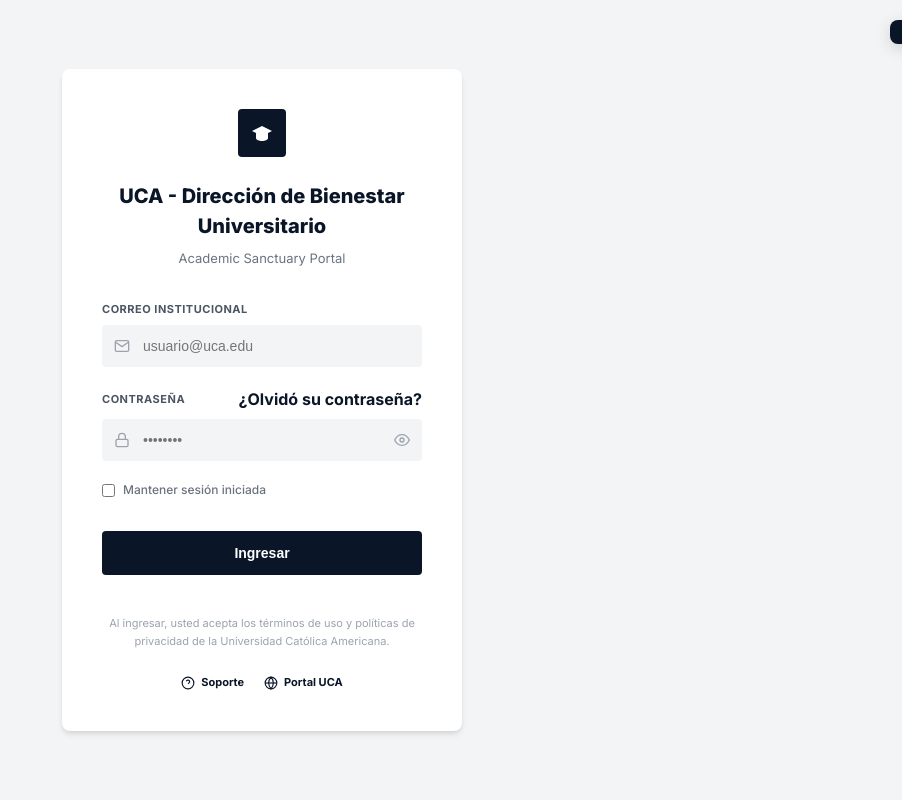
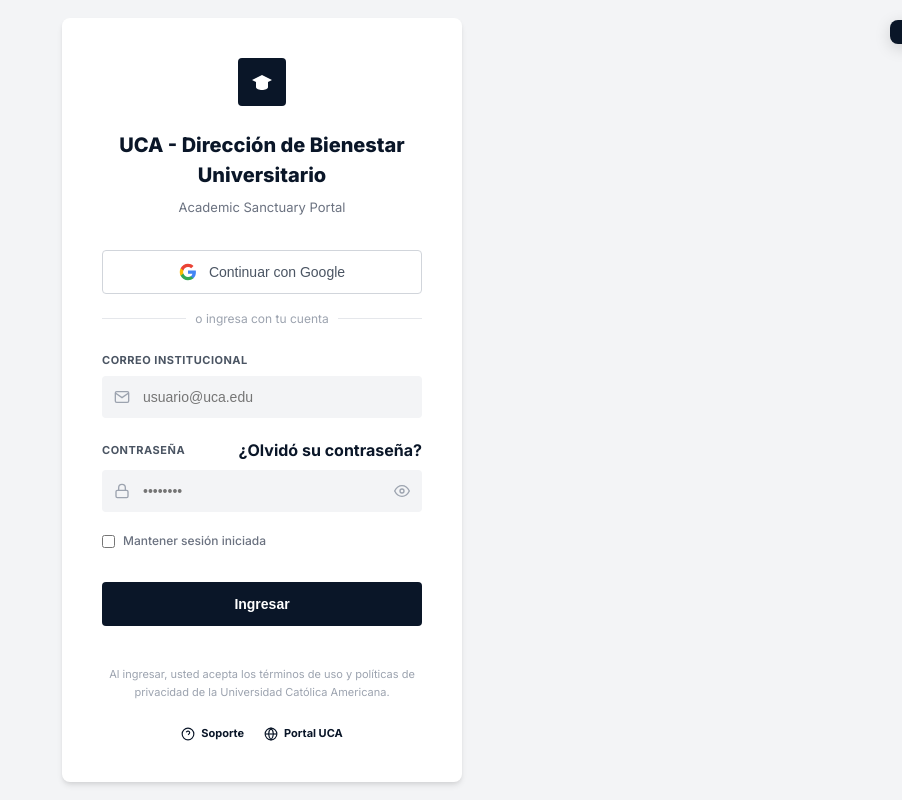
Before and after one commit to jooosUu/Chat_uca, a plain HTML site: page index.html in a window 1280 px wide. Both pictures are taken after a click on the element 407 px from the left and 440 px from the top of the page. Shown: the whole page, without its empty margins (378-1280 px from the left). Drawn offline with Linux system fonts and the light colour scheme.

Commit message:
Fix sidebar logo color and add Google login button

```diff
--- a/index.html
+++ b/index.html
@@ -49,6 +49,13 @@
             </div>
             <h2>UCA - Dirección de Bienestar Universitario</h2>
             <p class="subtitle">Academic Sanctuary Portal</p>
+
+            <button class="login-google-btn" onclick="finishLogin()">
+                <svg viewBox="0 0 24 24" width="18" height="18"><path d="M22.56 12.25c0-.78-.07-1.53-.2-2.25H12v4.26h5.92c-.26 1.37-1.04 2.53-2.21 3.31v2.77h3.57c2.08-1.92 3.28-4.74 3.28-8.09z" fill="#4285F4"/><path d="M12 23c2.97 0 5.46-.98 7.28-2.66l-3.57-2.77c-.98.66-2.23 1.06-3.71 1.06-2.86 0-5.29-1.93-6.16-4.53H2.18v2.84C3.99 20.53 7.7 23 12 23z" fill="#34A853"/><path d="M5.84 14.09c-.22-.66-.35-1.36-.35-2.09s.13-1.43.35-2.09V7.07H2.18C1.43 8.55 1 10.22 1 12s.43 3.45 1.18 4.93l3.66-2.84z" fill="#FBBC05"/><path d="M12 5.38c1.62 0 3.06.56 4.21 1.64l3.15-3.15C17.45 2.09 14.97 1 12 1 7.7 1 3.99 3.47 2.18 7.07l3.66 2.84c.87-2.6 3.3-4.53 6.16-4.53z" fill="#EA4335"/></svg>
+                Continuar con Google
+            </button>
+
+            <div class="login-divider">o ingresa con tu cuenta</div>
 
             <div class="login-form-group">
                 <label>CORREO INSTITUCIONAL</label>
--- a/styles.css
+++ b/styles.css
@@ -252,6 +252,73 @@ body {
     font-size: 11px;
     font-weight: 700;
     color: #0a1628;
+}
+
+.login-google-btn {
+    width: 100%;
+    padding: 12px;
+    background: #ffffff;
+    color: #4b5563;
+    border: 1px solid #d1d5db;
+    border-radius: 4px;
+    font-size: 14px;
+    font-weight: 500;
+    cursor: pointer;
+    margin-bottom: 16px;
+    display: flex;
+    align-items: center;
+    justify-content: center;
+    gap: 12px;
+    transition: background 0.2s;
+}
+
+.login-google-btn:hover {
+    background: #f9fafb;
+}
+
+.login-divider {
+    display: flex;
+    align-items: center;
+    text-align: center;
+    margin-bottom: 24px;
+    color: #9ca3af;
+    font-size: 12px;
+}
+
+.login-divider::before,
+.login-divider::after {
+    content: '';
+    flex: 1;
+    border-bottom: 1px solid #e5e7eb;
+}
+
+.login-divider:not(:empty)::before {
+    margin-right: .75em;
+}
+
+.login-divider:not(:empty)::after {
+    margin-left: .75em;
+}
+
+/* ===== LOGO REFINEMENT ===== */
+.sidebar-logo {
+    padding: 32px 24px;
+}
+
+.sidebar-logo h3 {
+    font-size: 24px;
+    font-weight: 900;
+    color: #0a1628;
+    letter-spacing: -0.5px;
+    margin-bottom: 4px;
+}
+
+.sidebar-logo p {
+    font-size: 10px;
+    font-weight: 400;
+    color: #64748b;
+    letter-spacing: 3px;
+    text-transform: uppercase;
 }
 
 .login-bottom-links a {
```
